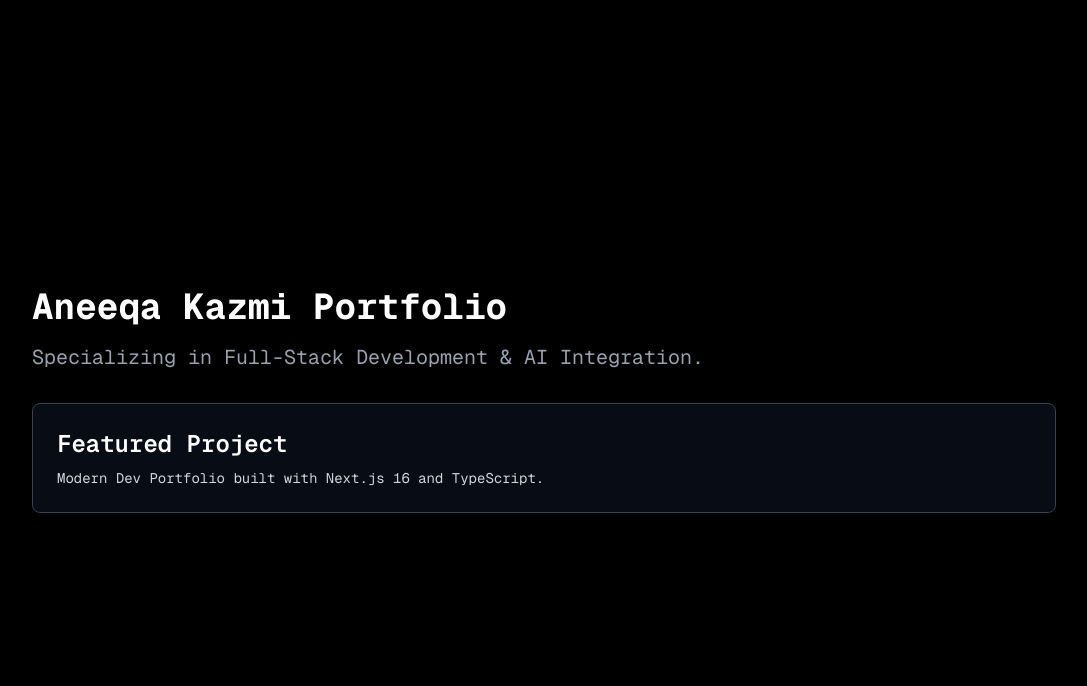
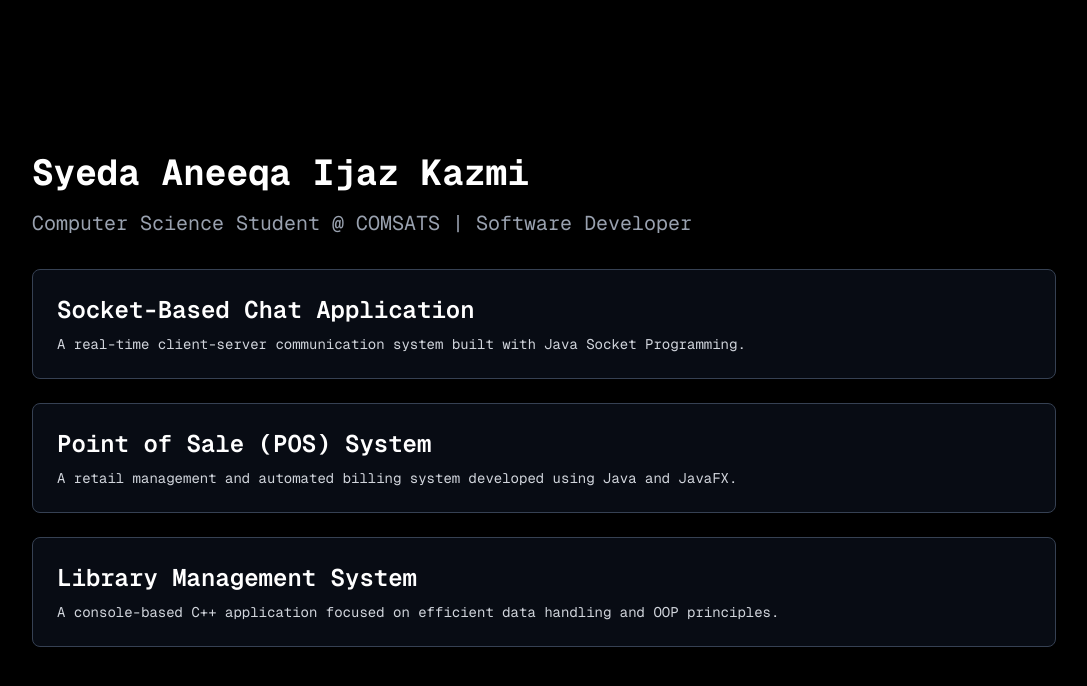
Before and after one commit to aneeqakazmi137/modern-dev-portfolio, a Next.js app: page / in a window 1280 px wide. Shown: the top 686 px of the page, without its empty margins (96-1183 px from the left). Built offline with nearby package versions, Linux system fonts and the light colour scheme.

Commit message:
Revise portfolio name and add project details
Updated portfolio details including name and project descriptions.

```diff
--- a/src/app/page.tsx
+++ b/src/app/page.tsx
@@ -2,13 +2,29 @@ export default function Home() {
   return (
     <main className="flex min-h-screen flex-col items-center justify-center bg-black text-white p-24">
       <div className="z-10 max-w-5xl w-full items-center justify-between font-mono text-sm">
-        <h1 className="text-4xl font-bold mb-4">Aneeqa Kazmi Portfolio</h1>
+        <h1 className="text-4xl font-bold mb-4">Syeda Aneeqa Ijaz Kazmi</h1>
         <p className="text-xl text-gray-400 mb-8">
-          Specializing in Full-Stack Development & AI Integration.
+          Computer Science Student @ COMSATS | Software Developer
         </p>
-        <div className="border border-gray-700 p-6 rounded-lg bg-gray-900/50">
-          <h2 className="text-2xl font-semibold mb-2">Featured Project</h2>
-          <p className="text-gray-300">Modern Dev Portfolio built with Next.js 16 and TypeScript.</p>
+
+        <div className="grid grid-cols-1 gap-6">
+          {/* Project 1 */}
+          <div className="border border-gray-700 p-6 rounded-lg bg-gray-900/50">
+            <h2 className="text-2xl font-semibold mb-2">Socket-Based Chat Application</h2>
+            <p className="text-gray-300">A real-time client-server communication system built with Java Socket Programming.</p>
+          </div>
+
+          {/* Project 2 */}
+          <div className="border border-gray-700 p-6 rounded-lg bg-gray-900/50">
+            <h2 className="text-2xl font-semibold mb-2">Point of Sale (POS) System</h2>
+            <p className="text-gray-300">A retail management and automated billing system developed using Java and JavaFX.</p>
+          </div>
+
+          {/* Project 3 */}
+          <div className="border border-gray-700 p-6 rounded-lg bg-gray-900/50">
+            <h2 className="text-2xl font-semibold mb-2">Library Management System</h2>
+            <p className="text-gray-300">A console-based C++ application focused on efficient data handling and OOP principles.</p>
+          </div>
         </div>
       </div>
     </main>
```
